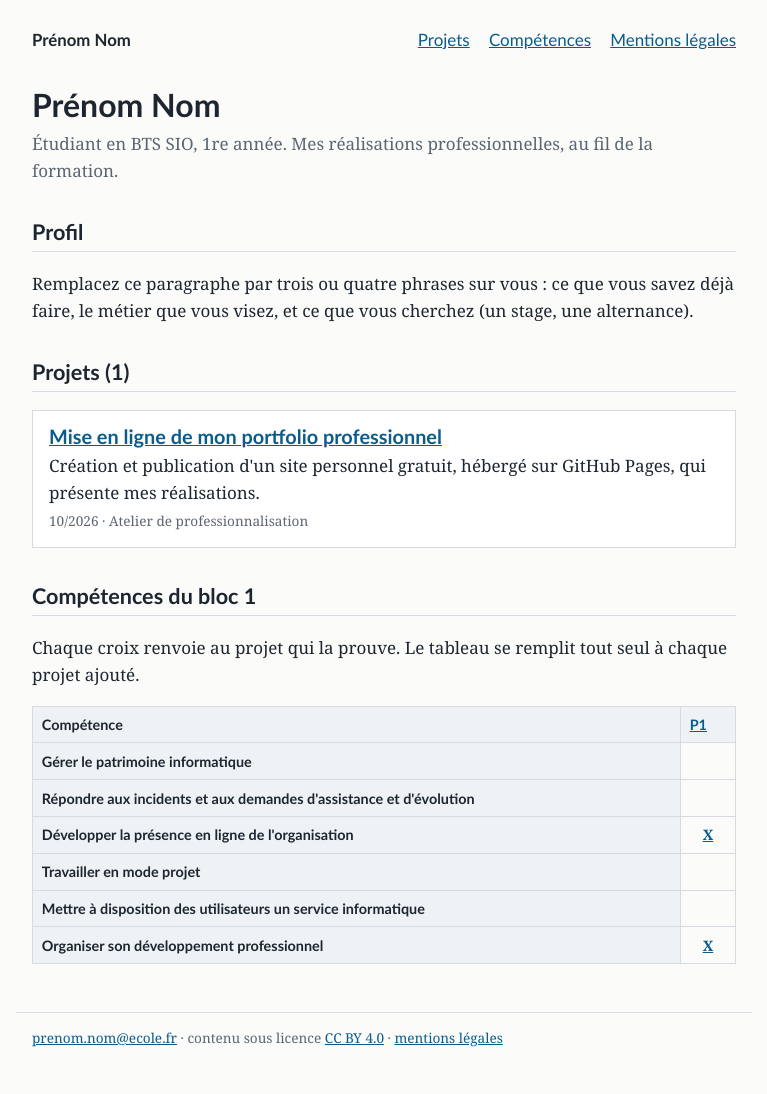
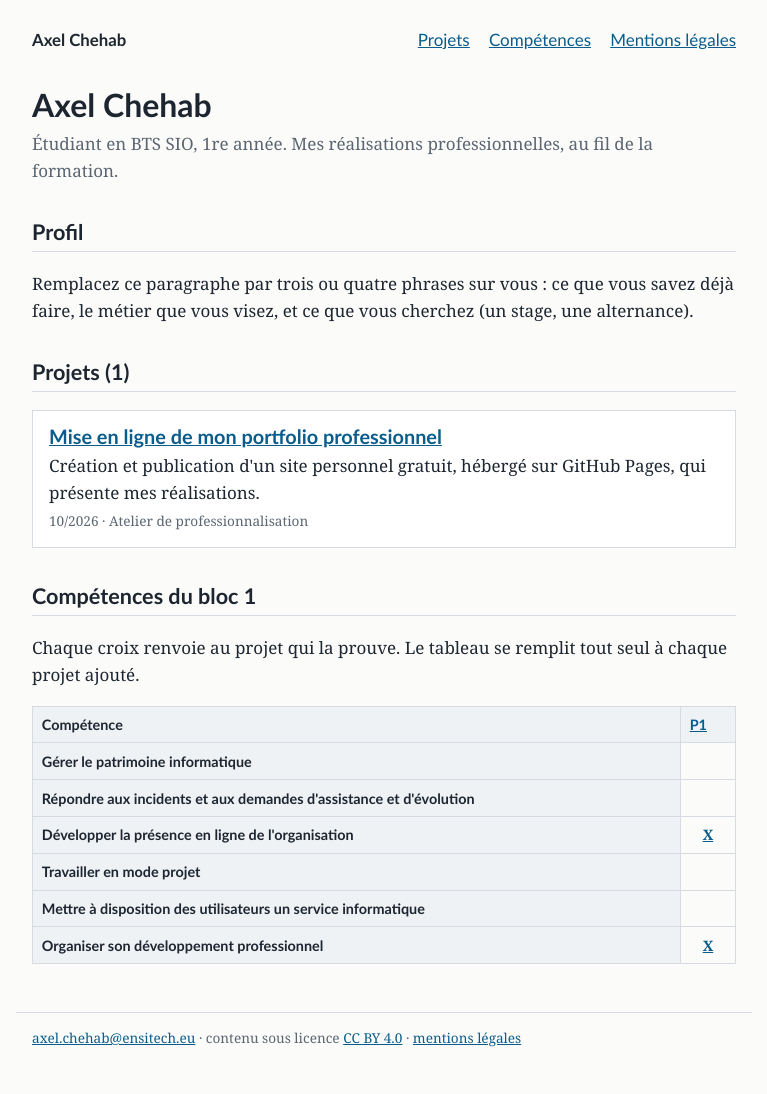
Before and after one commit to Axelchb/-Portfolio, a Jekyll site: the page built from index.html, in a window 1280 px wide. Shown: the whole page, without its empty margins (256-1023 px from the left). Built offline with Jekyll 4.4.1, drawn with Linux system fonts in a browser that asks for light colours.

Commit message:
Update portfolio configuration with new personal info
changé le nom et le mail

```diff
--- a/_config.yml
+++ b/_config.yml
@@ -1,8 +1,8 @@
 # Réglages du portfolio. Modifiez les quatre lignes ci-dessous, enregistrez,
 # et le site se met à jour tout seul après la publication.
-title: "Prénom Nom"
+title: "Axel Chehab"
 description: "Étudiant en BTS SIO, 1re année. Mes réalisations professionnelles, au fil de la formation."
-email: "prenom.nom@ecole.fr"
+email: "axel.chehab@ensitech.eu"
 linkedin: ""
 
 lang: fr
```
